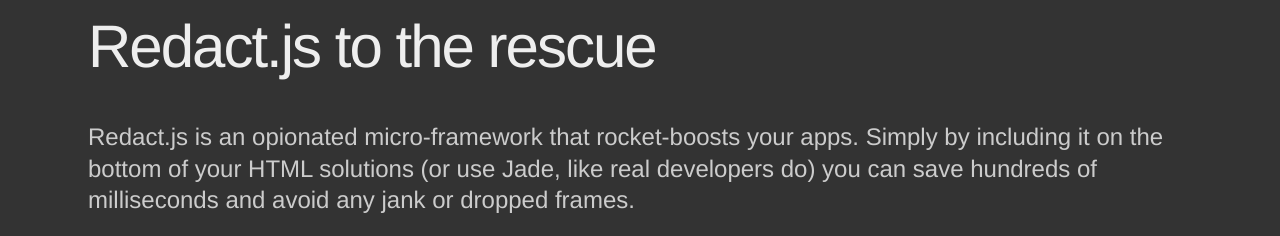
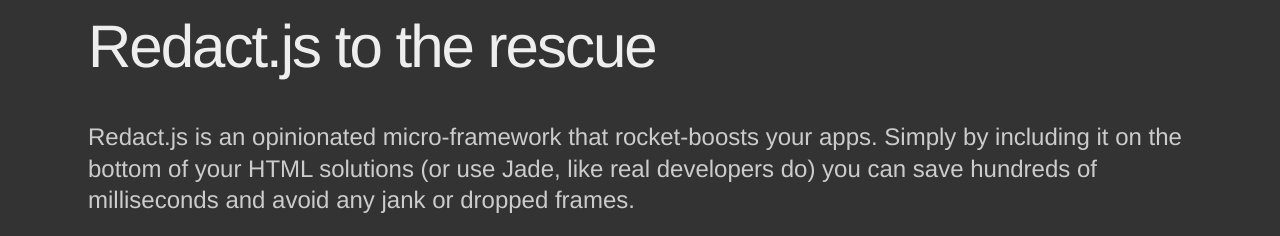
Before and after one commit to codepo8/redact.js, a plain HTML site: page index.html in a window 1280 px wide. Shown: the part 820-1056 px from the top of the page. Drawn offline with Linux system fonts and the light colour scheme.

Commit message:
Fix typo "opinionated".

```diff
--- a/index.html
+++ b/index.html
@@ -42,7 +42,7 @@
 <h1>
 <a id="user-content-redactjs-to-the-rescue" class="anchor" href="#redactjs-to-the-rescue" aria-hidden="true"><span class="octicon octicon-link"></span></a>Redact.js to the rescue</h1>
 
-<p>Redact.js is an opionated micro-framework that rocket-boosts your apps. Simply by including it on the bottom of your HTML solutions (or use Jade, like real developers do) you can save hundreds of milliseconds and avoid any jank or dropped frames. </p>
+<p>Redact.js is an opinionated micro-framework that rocket-boosts your apps. Simply by including it on the bottom of your HTML solutions (or use Jade, like real developers do) you can save hundreds of milliseconds and avoid any jank or dropped frames. </p>
 
 <p>Simply by avoiding the rendering of the HTML, you can achieve incredible performance benefits that are measureable in our developer tools.</p>
 
```
